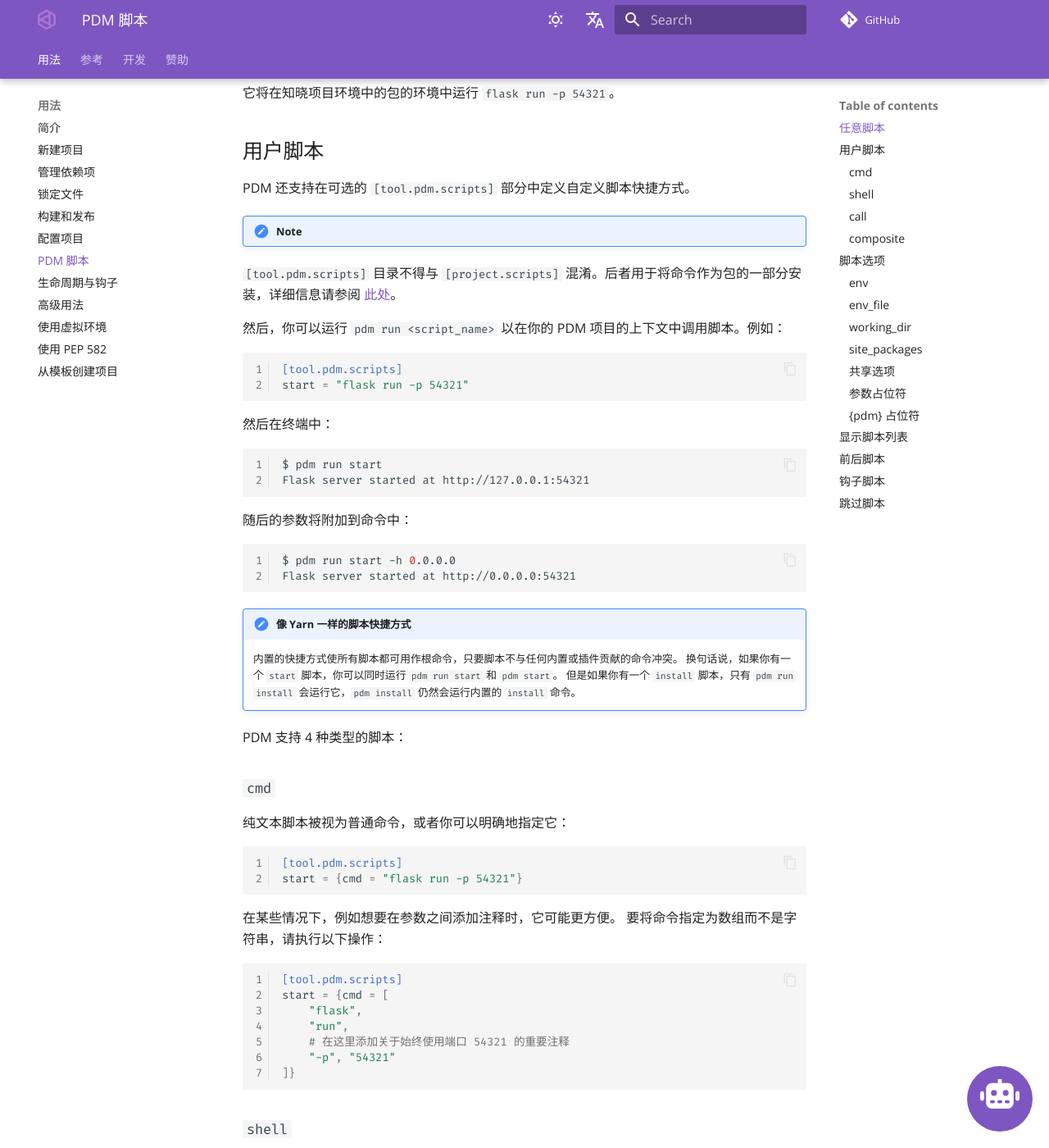
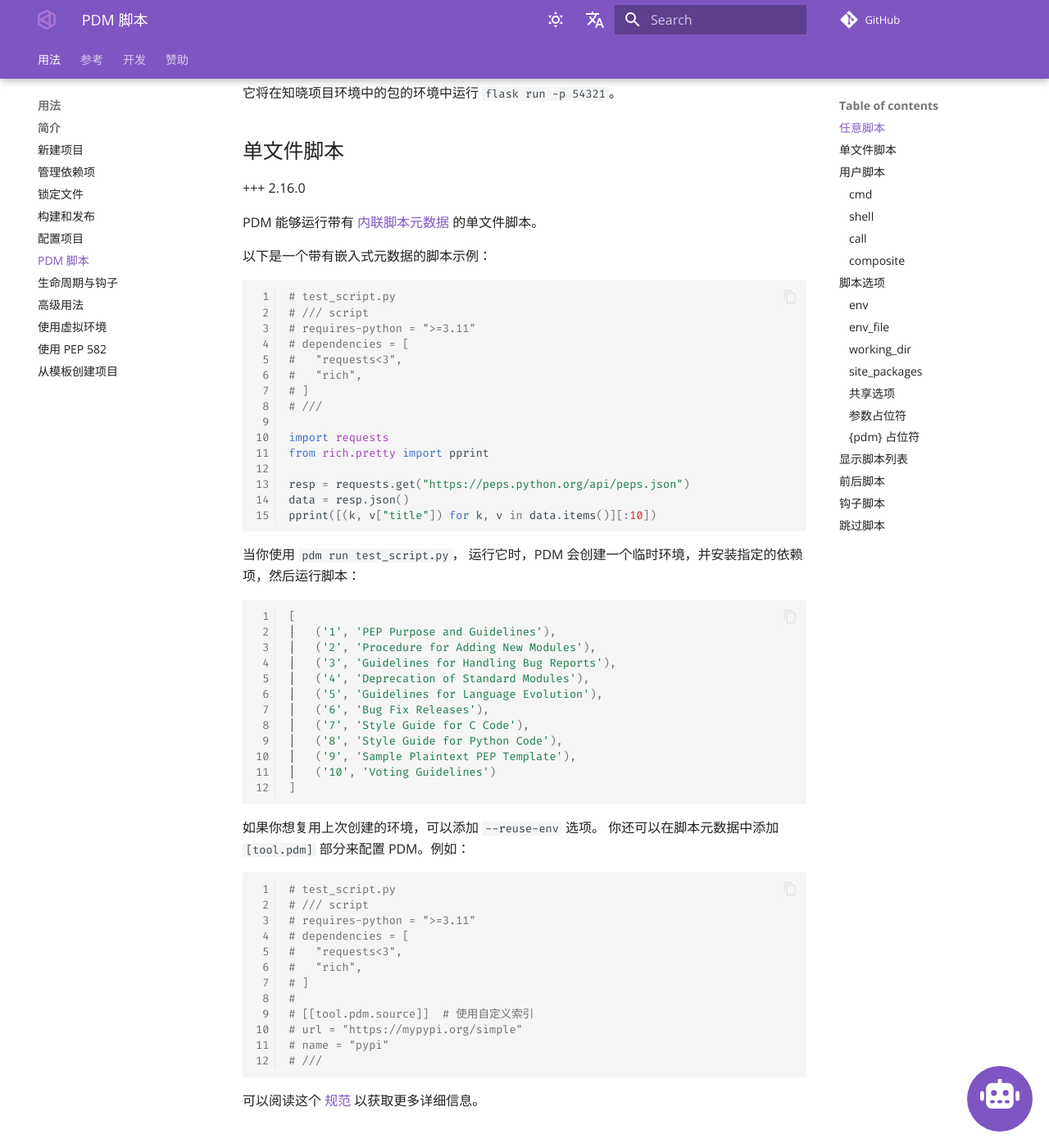
Before and after one commit to pdm-project/pdm-docs-zh, an MkDocs documentation site: the page built from docs/usage/scripts.md, in a window 1280 px wide and 1400 px high, scrolled down 346 px. Shown: the whole window at 82% size. Built offline with MkDocs 1.6.1 and Material for MkDocs 9.7.7, drawn with Linux system fonts in a browser that asks for light colours; comment, search, counter and statistics services are not loaded; the version menu is left out; grey boxes are pictures that could not be loaded.

Commit message:
doc: sync 同步时间 2024年6月7日16:56:25

````diff
--- a/docs/usage/scripts.md
+++ b/docs/usage/scripts.md
@@ -9,6 +9,68 @@ pdm run flask run -p 54321
 ```
 
 它将在知晓项目环境中的包的环境中运行 `flask run -p 54321`。
+
+## 单文件脚本
+
++++ 2.16.0
+
+PDM 能够运行带有 [内联脚本元数据](https://peps.python.org/pep-0723/) 的单文件脚本。
+
+以下是一个带有嵌入式元数据的脚本示例：
+
+```python
+# test_script.py
+# /// script
+# requires-python = ">=3.11"
+# dependencies = [
+#   "requests<3",
+#   "rich",
+# ]
+# ///
+
+import requests
+from rich.pretty import pprint
+
+resp = requests.get("https://peps.python.org/api/peps.json")
+data = resp.json()
+pprint([(k, v["title"]) for k, v in data.items()][:10])
+```
+
+当你使用 `pdm run test_script.py`， 运行它时，PDM 会创建一个临时环境，并安装指定的依赖项，然后运行脚本：
+
+```python
+[
+│   ('1', 'PEP Purpose and Guidelines'),
+│   ('2', 'Procedure for Adding New Modules'),
+│   ('3', 'Guidelines for Handling Bug Reports'),
+│   ('4', 'Deprecation of Standard Modules'),
+│   ('5', 'Guidelines for Language Evolution'),
+│   ('6', 'Bug Fix Releases'),
+│   ('7', 'Style Guide for C Code'),
+│   ('8', 'Style Guide for Python Code'),
+│   ('9', 'Sample Plaintext PEP Template'),
+│   ('10', 'Voting Guidelines')
+]
+```
+如果你想复用上次创建的环境，可以添加 `--reuse-env` 选项。
+你还可以在脚本元数据中添加 `[tool.pdm]` 部分来配置 PDM。例如：
+
+```python
+# test_script.py
+# /// script
+# requires-python = ">=3.11"
+# dependencies = [
+#   "requests<3",
+#   "rich",
+# ]
+#
+# [[tool.pdm.source]]  # 使用自定义索引
+# url = "https://mypypi.org/simple"
+# name = "pypi"
+# ///
+```
+
+可以阅读这个 [规范](https://packaging.python.org/en/latest/specifications/inline-script-metadata/#inline-script-metadata) 以获取更多详细信息。
 
 ## 用户脚本
 
````
